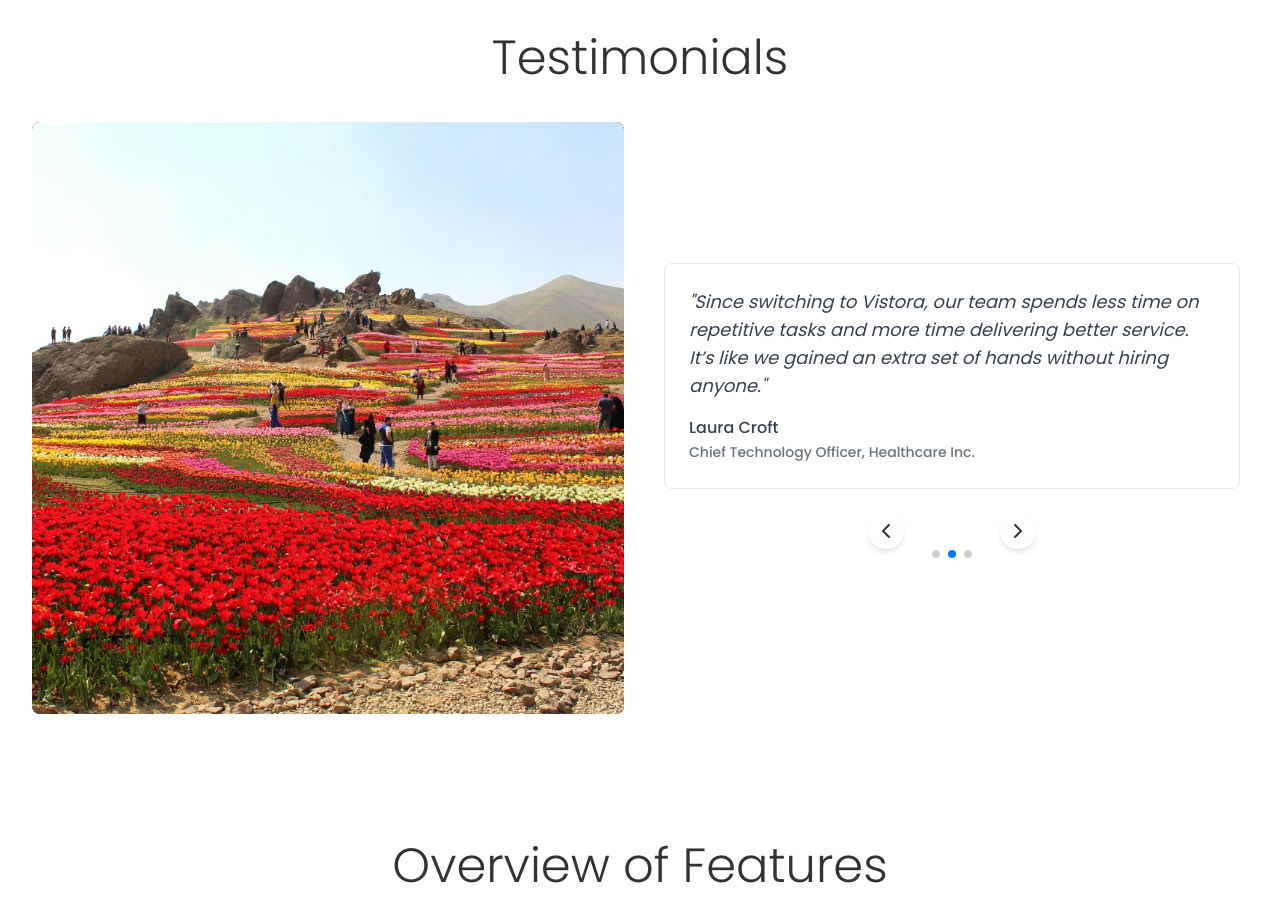
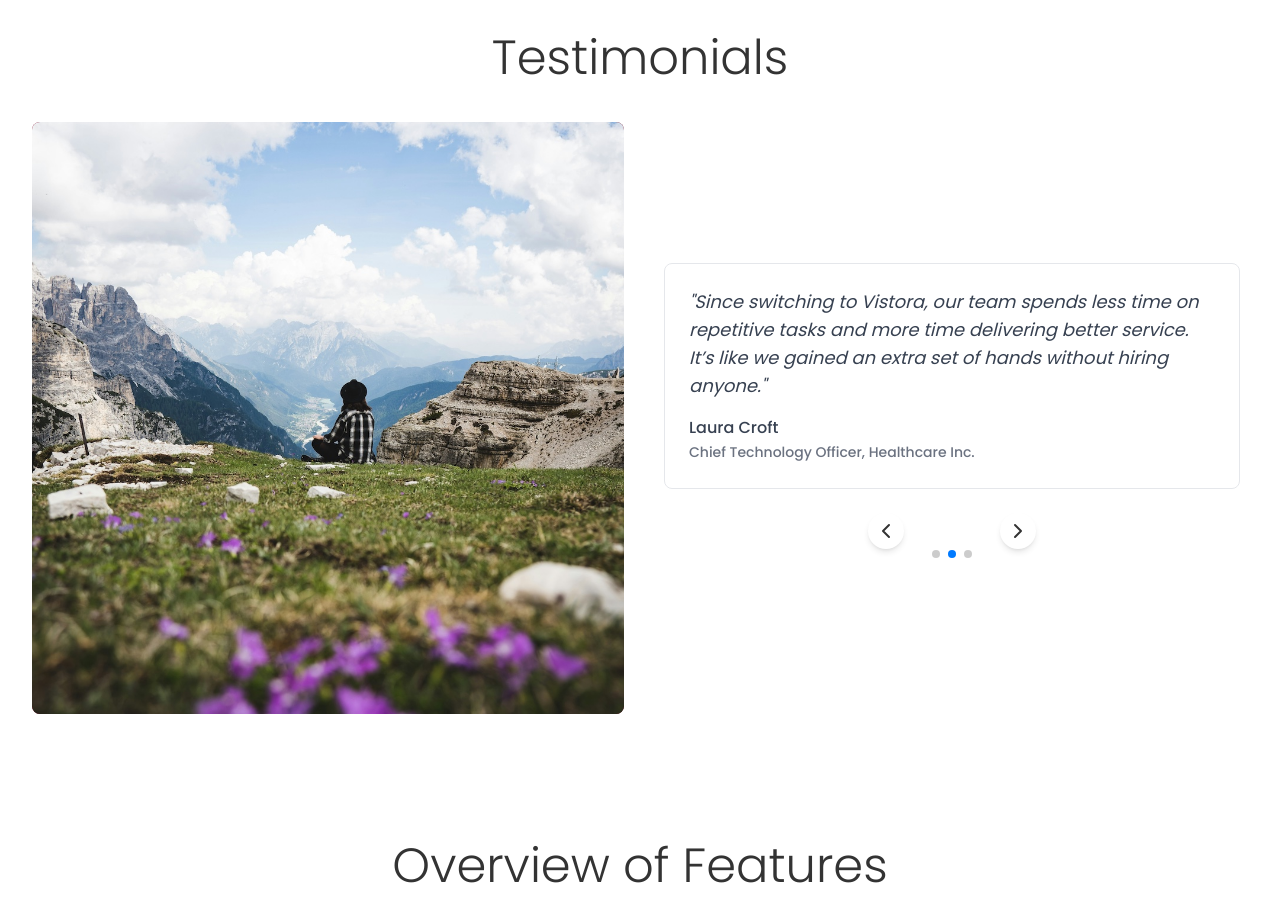
Before and after one commit to rgjc12/Vistora, a React (Create React App) app: page / in a window 1280 px wide. Shown: the part 1240-2159 px from the top of the page. Built offline with nearby package versions, Linux system fonts and the light colour scheme.

Commit message:
added testimonial placeholder and faq page styling

```diff
--- a/src/components/sections/home/TestimonialSection.jsx
+++ b/src/components/sections/home/TestimonialSection.jsx
@@ -41,7 +41,7 @@ const TestimonialSection = () => {
             style={{ backgroundColor: "#800020" }}
           >
             <img
-              src="/images/testimonial-placeholder.jpg"
+              src="/images/testimonial.jpg"
               alt="testimonial"
               className="w-full h-full object-cover"
             />
```
Also changed, not shown: public/images/._testimonial.jpg (added), public/images/testimonial.jpg (added).
